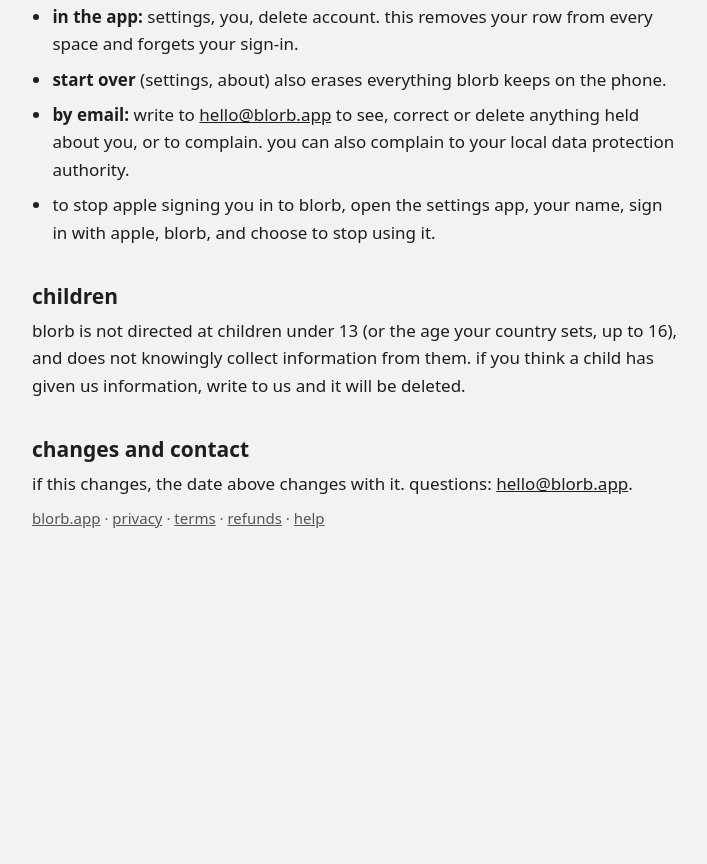
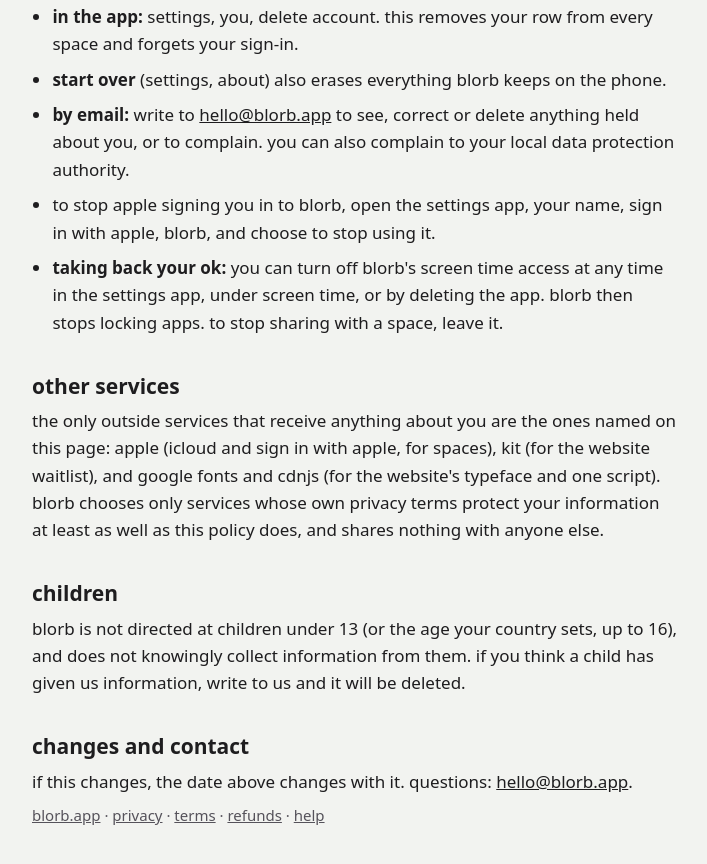
Before and after one commit to appblorb/appblorb.github.io, a plain HTML site: page privacy/index.html in a window 1280 px wide. Shown: the part 1858-2722 px from the top of the page, without its empty margins (285-992 px from the left). Before the commit the page ends 2443 px from the top, so only its background shows below. Drawn offline with Linux system fonts and the light colour scheme.

Commit message:
Add files via upload

```diff
--- a/privacy/index.html
+++ b/privacy/index.html
@@ -26,7 +26,7 @@ a:focus-visible { outline: 3px solid var(--ink); outline-offset: 2px; border-rad
 <body>
 <main>
 <h1>privacy</h1>
-<p class="small">last updated: 17 november 2026. this covers the blorb app for iphone and the website blorb.app.</p>
+<p class="small">last updated: 20 november 2026. this covers the blorb app for iphone and the website blorb.app.</p>
 <h2>the short version</h2>
 <p>blorb is built to know as little about you as it can. there are no ads, no analytics and no tracking, in the app or on the website, and nothing is sold or shared for marketing.</p>
 <h2>what stays on your phone</h2>
@@ -64,7 +64,10 @@ a:focus-visible { outline: 3px solid var(--ink); outline-offset: 2px; border-rad
 <li><strong>start over</strong> (settings, about) also erases everything blorb keeps on the phone.</li>
 <li><strong>by email:</strong> write to <a href="mailto:hello@blorb.app">hello@blorb.app</a> to see, correct or delete anything held about you, or to complain. you can also complain to your local data protection authority.</li>
 <li>to stop apple signing you in to blorb, open the settings app, your name, sign in with apple, blorb, and choose to stop using it.</li>
+<li><strong>taking back your ok:</strong> you can turn off blorb's screen time access at any time in the settings app, under screen time, or by deleting the app. blorb then stops locking apps. to stop sharing with a space, leave it.</li>
 </ul>
+<h2>other services</h2>
+<p>the only outside services that receive anything about you are the ones named on this page: apple (icloud and sign in with apple, for spaces), kit (for the website waitlist), and google fonts and cdnjs (for the website's typeface and one script). blorb chooses only services whose own privacy terms protect your information at least as well as this policy does, and shares nothing with anyone else.</p>
 <h2>children</h2>
 <p>blorb is not directed at children under 13 (or the age your country sets, up to 16), and does not knowingly collect information from them. if you think a child has given us information, write to us and it will be deleted.</p>
 <h2>changes and contact</h2>
```
